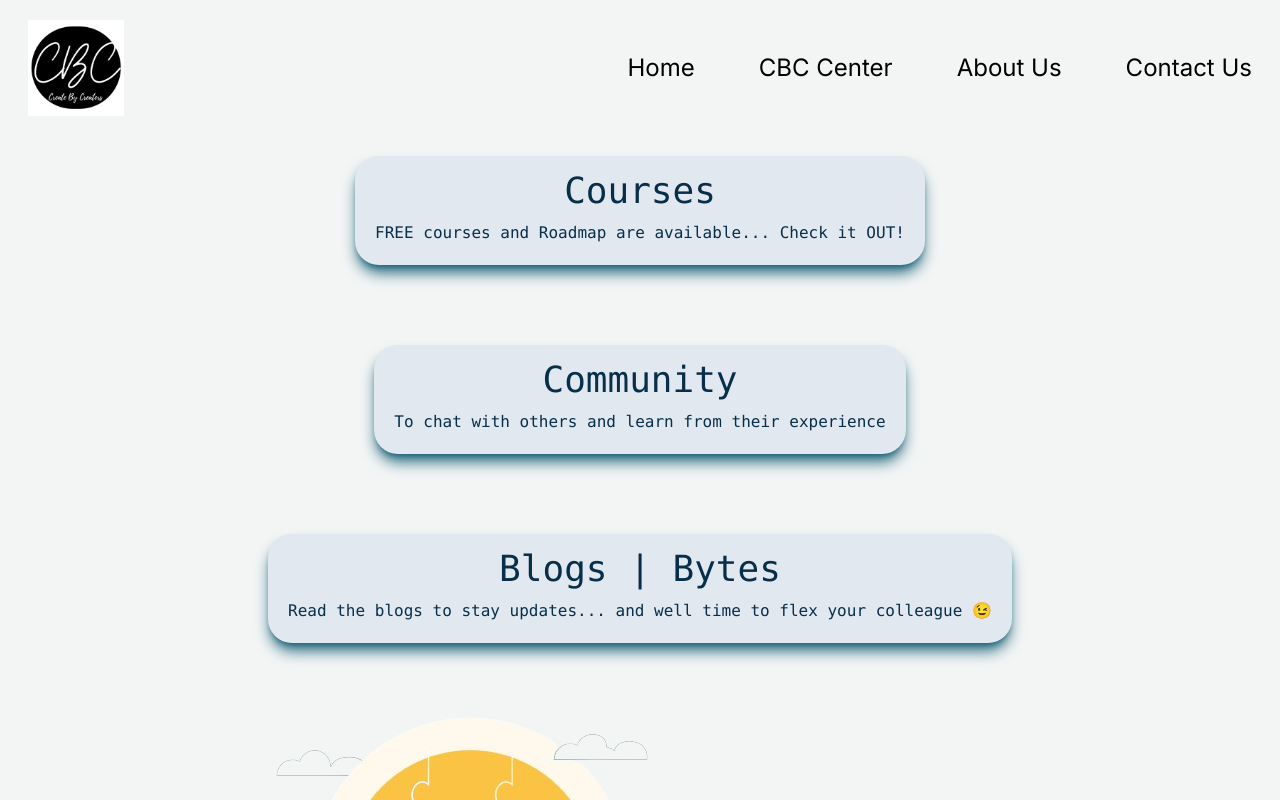
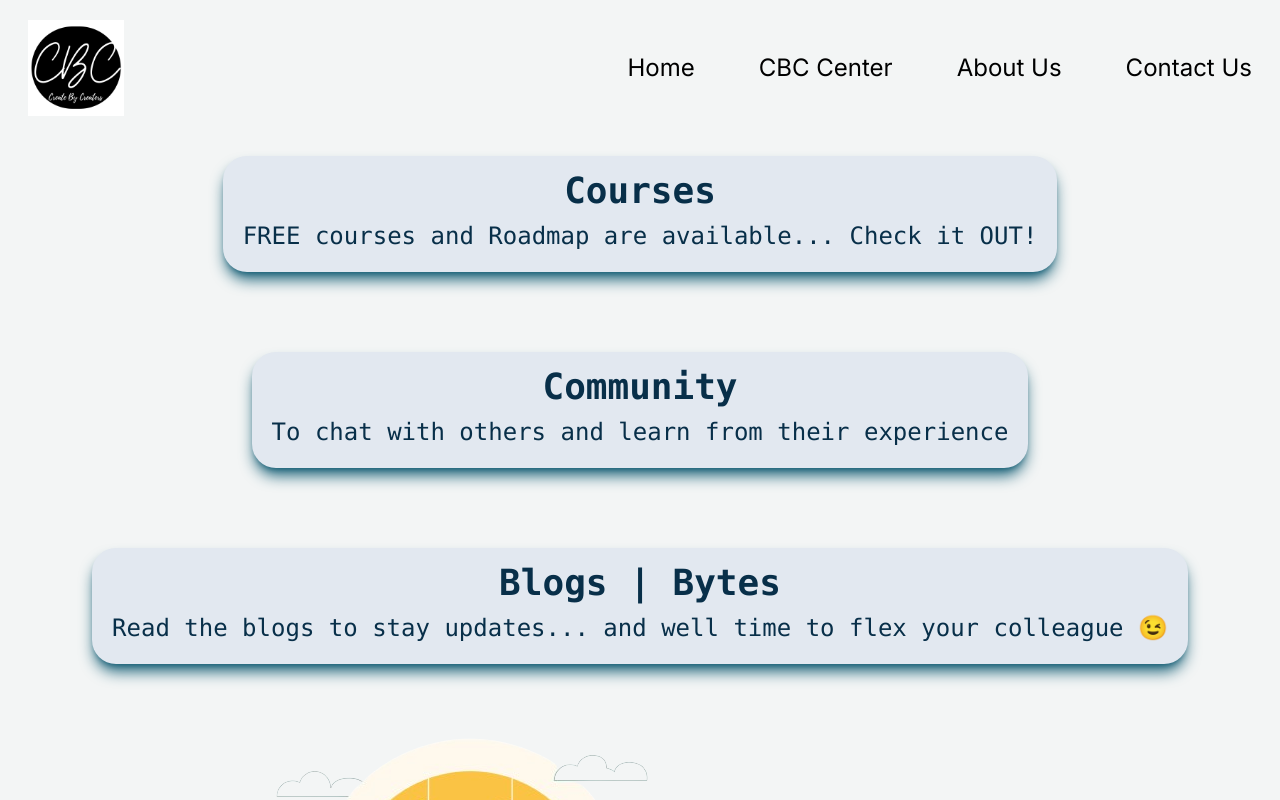
Before and after one commit to Ankit-Rattan/CBC-Web, a Next.js app: page /center in a window 1280 px wide. Built offline with nearby package versions, Linux system fonts and the light colour scheme.

Commit message:
fix size issue

```diff
--- a/src/app/center/page.tsx
+++ b/src/app/center/page.tsx
@@ -43,24 +43,24 @@ export default function Center() {
             <div className={`button-container ${show1 ? 'fade-in' : ''}`}>
               <Link href='https://createbycreators.podia.com/'>
                 <button className=" hover:bg-sky-950 rounded-3xl p-5 hover:text-white shadow-lg shadow-cyan-800 text-sky-950 bg-slate-200">
-                  <p className="text-4xl font-mono mb-1 imganim">Courses</p>
-                  <span className="font-mono">FREE courses and Roadmap are available... Check it OUT!</span>
+                  <p className="text-4xl font-mono mb-1 imganim font-semibold">Courses</p>
+                  <span className="font-mono text-2xl">FREE courses and Roadmap are available... Check it OUT!</span>
                 </button>
               </Link>
             </div>
             <div className={`button-container ${show2 ? 'fade-in' : ''} mt-[5rem]`}>
               <Link href='https://create-by-creators.mn.co/share/I90yHsO9-_Oyl4aE?utm_source=manual'>
                 <button className="hover:bg-sky-950 rounded-3xl p-5 hover:text-white shadow-lg shadow-cyan-800 text-sky-950 bg-slate-200" >
-                  <p className="text-4xl font-mono mb-1 imganim">Community</p>
-                  <span className="font-mono">To chat with others and learn from their experience </span>
+                  <p className="text-4xl font-mono mb-1 font-semibold imganim">Community</p>
+                  <span className="font-mono text-2xl">To chat with others and learn from their experience </span>
                   </button>
               </Link>
             </div>
             <div className={`button-container ${show3 ? 'fade-in' : ''} mt-[5rem]`}>
               <Link href='https://createbycoders.hashnode.dev/'>
                 <button className="hover:bg-sky-950 rounded-3xl p-5 hover:text-white shadow-lg shadow-cyan-800 text-sky-950 bg-slate-200" >
-                  <p className="text-4xl font-mono mb-1 imganim">Blogs | Bytes</p>
-                  <span className="font-mono">Read the blogs to stay updates... and well time to flex your colleague 😉</span>
+                  <p className="text-4xl font-mono font-semibold mb-1 imganim">Blogs | Bytes</p>
+                  <span className="font-mono text-2xl">Read the blogs to stay updates... and well time to flex your colleague 😉</span>
                   </button>
               </Link>
             </div>
```
